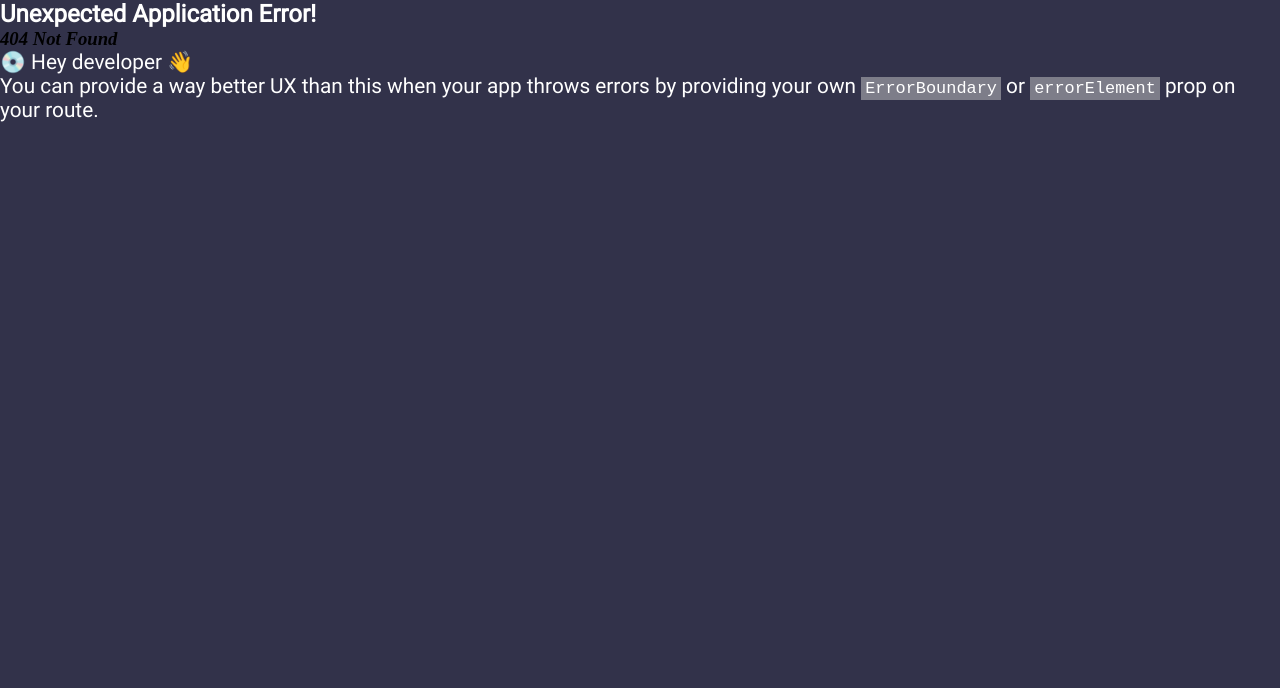
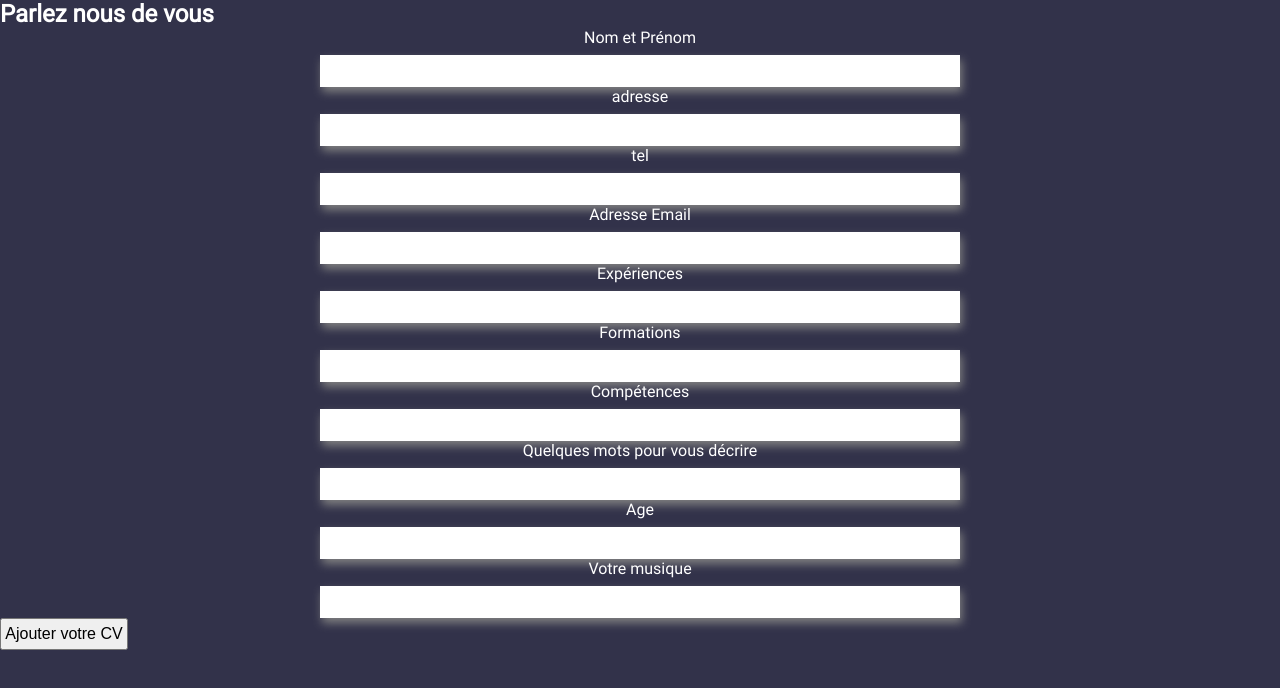
Before and after one commit to wilderLPM/Hackaton-Inclusion, a React (Vite) app in the folder client/: page /candidat in a window 1280 px wide. Before the commit this address had no page. Shown: the top 688 px of the page. Built offline with nearby package versions, Linux system fonts and the light colour scheme.

Commit message:
ajout formulaire candidat

```diff
--- /dev/null
+++ b/client/src/components/CandidatForm/CandidatForm.css
@@ -0,0 +1,39 @@
+.generalContainer {
+  width: 100%;
+  display: flex;
+  flex-direction: column;
+  align-items: center;
+  margin: 3rem 0;
+  gap: 3rem;
+}
+
+.registerContainer {
+  display: flex;
+  flex-direction: column;
+  align-items: center;
+  font-size: 1.5rem;
+  width: 80%;
+  gap: 2rem;
+}
+
+label {
+  display: flex;
+  flex-direction: column;
+  align-items: center;
+  gap: 0.5rem;
+  width: 100%;
+}
+input {
+  font-size: 1rem;
+  height: 2rem;
+  padding: 0.5rem;
+  width: 80%;
+  max-width: 40rem;
+  box-shadow: 2px 5px 10px grey;
+  border: none;
+}
+button {
+  width: 8rem;
+  height: 2rem;
+  font-size: 1rem;
+}
--- /dev/null
+++ b/client/src/components/CandidatForm/CandidatForm.jsx
@@ -0,0 +1,194 @@
+import { useState } from "react";
+import { useNavigate } from "react-router-dom";
+import styles from "./CandidatForm.css";
+
+export default function CandidatForm() {
+  const [nom, setNom] = useState("");
+  const [adresse, setAdresse] = useState("");
+  const [tel, setTel] = useState("");
+  const [mail, setMail] = useState("");
+  const [experience, setExperience] = useState("");
+  const [formation, setFormation] = useState("");
+  const [skills, setSkills] = useState("");
+  const [profil, setProfil] = useState("");
+  const [age, setAge] = useState("");
+  const [musique, setMusique] = useState("");
+
+  const navigate = useNavigate();
+
+  const handleNom = (e) => {
+    setNom(e.target.value);
+  };
+
+  const handleChangeAdresse = (e) => {
+    setAdresse(e.target.value);
+  };
+
+  const handleChangeTel = (e) => {
+    setTel(e.target.value);
+  };
+
+  const handleChangeMail = (e) => {
+    setMail(e.target.value);
+  };
+
+  const handleChangExperience = (e) => {
+    setExperience(e.target.value);
+  };
+
+  const handleChangFormation = (e) => {
+    setFormation(e.target.value);
+  };
+
+  const handleChangSkills = (e) => {
+    setSkills(e.target.value);
+  };
+
+  const handleChangProfil = (e) => {
+    setProfil(e.target.value);
+  };
+
+  const handleChangAge = (e) => {
+    setAge(e.target.value);
+  };
+
+  const handleChangMusique = (e) => {
+    setMusique(e.target.value);
+  };
+
+
+  const handleSubmit = (event) => {
+    event.preventDefault();
+    fetch("http://localhost:8500/user", {
+      method: "POST",
+      credentials: "include",
+      headers: { "Content-Type": "application/json" },
+      body: JSON.stringify({
+        nom,
+        adresse,
+        tel,
+        mail,
+        experience,
+        formation,
+        skills,
+        profil,
+        age,
+        musique,
+      }),
+    })
+      .then((response) => {
+        if (response.status === 201) {
+          navigate("/");
+        } else {
+          response.json().then((data) => {
+            console.info(data);
+          });
+        }
+      })
+      .catch((err) => {
+        console.error(err);
+      });
+  };
+
+  return (
+    <section className={styles.generalContainer}>
+      <h2>Parlez nous de vous</h2>
+      <div className={styles.registerContainer}>
+        <label htmlFor="prénom">
+          Nom et Prénom
+          <input
+            id="nom"
+            name="nom"
+            value={nom}
+            onChange={handleNom}
+          />
+        </label>
+        <label htmlFor="adresse">
+          adresse
+          <input
+            id="adresse"
+            name="adresse"
+            value={adresse}
+            onChange={handleChangeAdresse}
+          />
+        </label>
+        <label htmlFor="tel">
+          tel
+          <input
+            id="tel"
+            name="tel"
+            value={tel}
+            onChange={handleChangeTel}
+          />
+        </label>
+        <label htmlFor="mail">
+          Adresse Email
+          <input
+            id="mail"
+            name="mail"
+            value={mail}
+            onChange={handleChangeMail}
+          />
+        </label>
+        <label htmlFor="experience">
+          Expériences
+          <input
+            id="experience"
+            name="experience"
+            value={experience}
+            onChange={handleChangExperience}
+          />
+        </label>
+        <label htmlFor="formation">
+          Formations
+          <input
+            id="formation"
+            name="formation"
+            value={mail}
+            onChange={handleChangFormation}
+          />
+        </label>
+        <label htmlFor="skills">
+          Compétences
+          <input
+            id="skills"
+            name="skills"
+            value={skills}
+            onChange={handleChangSkills}
+          />
+        </label>
+        <label htmlFor="profil">
+          Quelques mots pour vous décrire
+          <input
+            id="profil"
+            name="profil"
+            value={profil}
+            onChange={handleChangProfil}
+          />
+        </label>
+        <label htmlFor="age">
+          Age
+          <input
+            id="age"
+            name="age"
+            value={profil}
+            onChange={handleChangAge}
+          />
+        </label>
+        <label htmlFor="musique">
+          Votre musique
+          <input
+            id="musique"
+            name="musique"
+            value={musique}
+            onChange={handleChangMusique}
+          />
+        </label>
+
+        <button type="button" onClick={handleSubmit}>
+          Ajouter votre CV
+        </button>
+      </div>
+    </section>
+  );
+}
--- a/client/src/components/NavigationArrows.jsx
+++ b/client/src/components/NavigationArrows.jsx
@@ -1,40 +1,40 @@
-import styles from "./NavigationArrows.module.css";
+// import styles from "./NavigationArrows.module.css";
 
-// eslint-disable-next-line react/prop-types
-export default function NavigationArrows({
-  musicPlayed,
-  setMusicPlayed,
-  playlistLength,
-}) {
-  const handleClick = (e) => {
-    if (e.target.value === "previous" && musicPlayed > 0) {
-      setMusicPlayed(musicPlayed - 1);
-    } else if (
-      e.target.value === "previous" &&
-      musicPlayed < playlistLength - 1
-    ) {
-      setMusicPlayed(musicPlayed + 1);
-    }
-  };
+// // eslint-disable-next-line react/prop-types
+// export default function NavigationArrows({
+//   musicPlayed,
+//   setMusicPlayed,
+//   playlistLength,
+// }) {
+//   const handleClick = (e) => {
+//     if (e.target.value === "previous" && musicPlayed > 0) {
+//       setMusicPlayed(musicPlayed - 1);
+//     } else if (
+//       e.target.value === "previous" &&
+//       musicPlayed < playlistLength - 1
+//     ) {
+//       setMusicPlayed(musicPlayed + 1);
+//     }
+//   };
 
-  return (
-    <div className={styles.navigationArrows}>
-      <button
-        type="button"
-        onClick={handleClick}
-        value="previous"
-        className={styles.arrowPrevious}
-      >
-        &lt;
-      </button>
-      <button
-        type="button"
-        onClick={handleClick}
-        value="next"
-        className={styles.arrowNext}
-      >
-        &gt;
-      </button>
-    </div>
-  );
-}
+//   return (
+//     <div className={styles.navigationArrows}>
+//       <button
+//         type="button"
+//         onClick={handleClick}
+//         value="previous"
+//         className={styles.arrowPrevious}
+//       >
+//         &lt;
+//       </button>
+//       <button
+//         type="button"
+//         onClick={handleClick}
+//         value="next"
+//         className={styles.arrowNext}
+//       >
+//         &gt;
+//       </button>
+//     </div>
+//   );
+// }
--- a/client/src/main.jsx
+++ b/client/src/main.jsx
@@ -6,6 +6,7 @@ import { createBrowserRouter, RouterProvider } from "react-router-dom";
 import App from "./App";
 import HomePage from "./pages/HomePage";
 import InteractiveStoryPage from "./pages/InteractiveStoryPage";
+import CandidatForm from "./components/CandidatForm/CandidatForm";
 
 const router = createBrowserRouter([
   {
@@ -19,6 +20,10 @@ const router = createBrowserRouter([
         path: "/game",
         element: <InteractiveStoryPage />,
       },
+      {
+        path: "/candidat",
+        element: <CandidatForm />,
+      },
     ],
   },
 ]);
```
